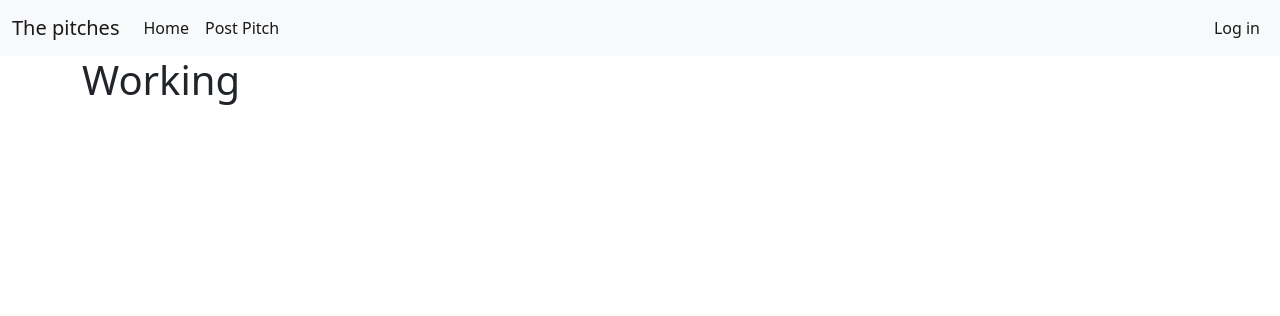
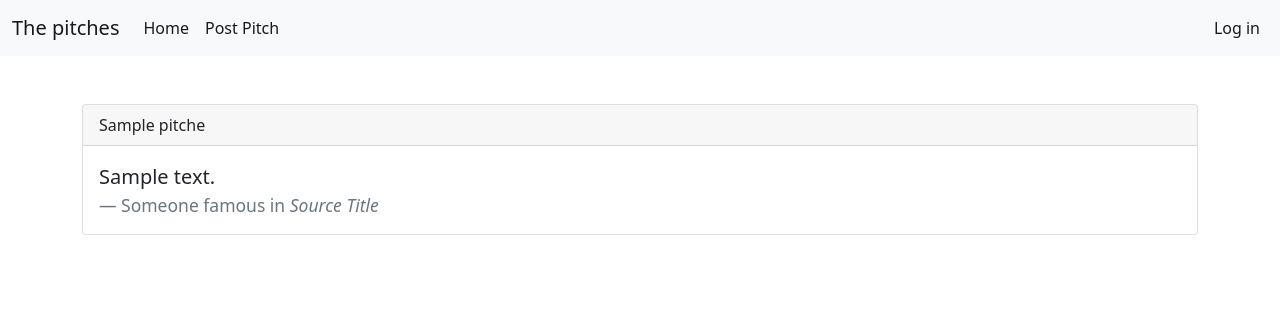
Before and after one commit to benjaminbills/pitches, a Flask app: page / in a window 1280 px wide. Shown: the top 316 px of the page. Run offline with Flask 2, Linux system fonts and the light colour scheme; tables that the repository leaves empty hold one stand-in row (values such as "Sample post").

Commit message:
add pitch card

```diff
--- a/app/main/views.py
+++ b/app/main/views.py
@@ -2,37 +2,34 @@ from flask import render_template, request, redirect, url_for, flash
 from . import main
 from flask_login import login_required, current_user
 from .forms import PitchForm
-from ..models import Pitch
+from ..models import Pitch,User
 from .. import db
 @main.route("/")
 def index():
     """
     View root page function that returns the index page and its data
     """
-
-    title = "Welcome to Pitches App"
-
+    pitches = Pitch.query.filter_by()
+    print(pitches)
     return render_template(
-        "index.html", title=title
+        "index.html", pitches = pitches
     )
 @main.route('/pitches/new/', methods = ['GET', 'POST'])
 @login_required
 def new_pitch():
     form = PitchForm()
-    print(form.errors)
+    # print(form.errors)
     # my_upvotes = Upvote.query.filter_by(pitch_id = Pitch.id)
-    if form.is_submitted():
-        print('submitted')
-    if form.validate():
-        print("valid")
-    print(form.errors)
+    # if form.is_submitted():
+    #     print('submitted')
+    # if form.validate():
+    #     print("valid")
+    # print(form.errors)
     if form.validate_on_submit():
         description = form.description.data
         title = form.title.data
         owner_id = current_user
         category = form.category.data
-        print(description,title, owner_id, category)
-        print(current_user._get_current_object().id)
         new_pitch = Pitch(owner_id =current_user._get_current_object().id, title = title,description=description,category=category)
         db.session.add(new_pitch)
         db.session.commit()
--- a/app/templates/index.html
+++ b/app/templates/index.html
@@ -11,8 +11,20 @@
 
 {% block content %}
 
-<div class="container">
-  <h1>Working</h1>
+<div class="container pt-5">
+  {% for pitch in pitches %}
+  <div class="card mb-4">
+    <div class="card-header">
+      {{pitch.title}}
+    </div>
+    <div class="card-body">
+      <blockquote class="blockquote mb-0">
+        <p>{{pitch.description}}</p>
+        <footer class="blockquote-footer">Someone famous in <cite title="Source Title">Source Title</cite></footer>
+      </blockquote>
+    </div>
+  </div>
+  {% endfor %}
 </div>
 
 
```
